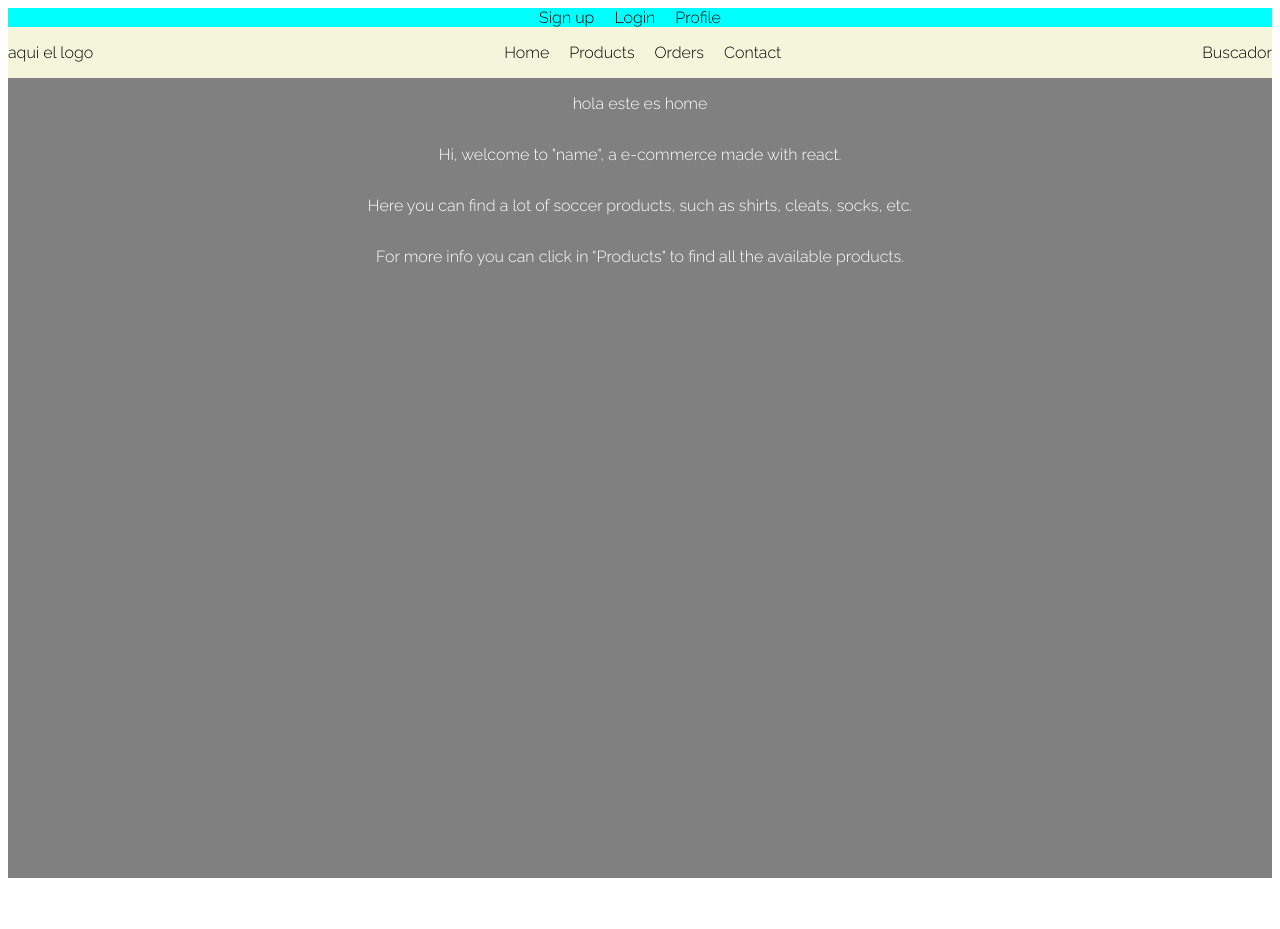
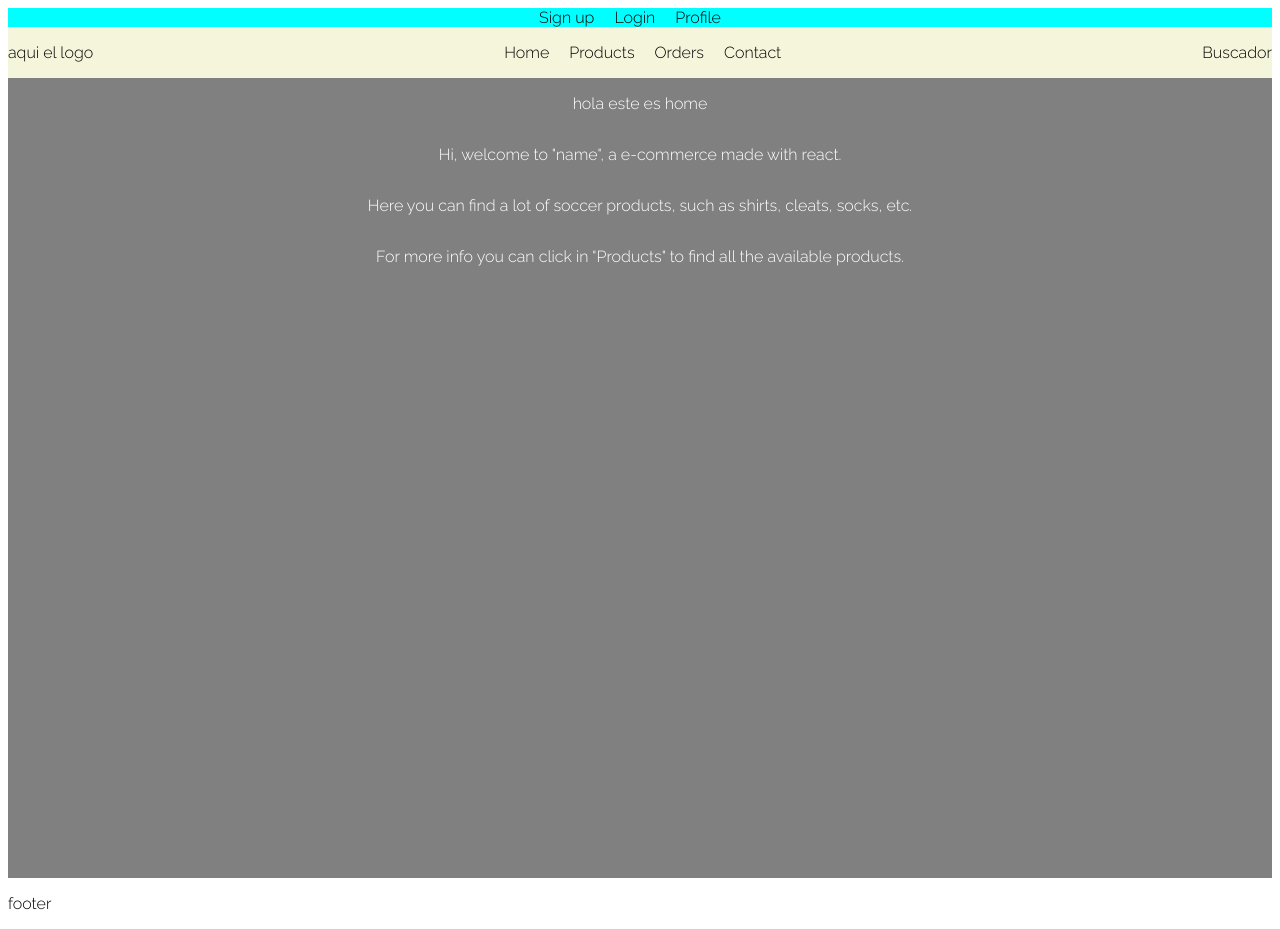
Before and after one commit to nblancoz/Full_project, a React (Vite) app: page / in a window 1280 px wide. Before the commit the page ends 886 px from the top, so only its background shows below. Built offline with nearby package versions, Linux system fonts and the light colour scheme.

Commit message:
show products with their own img

```diff
--- a/src/App.jsx
+++ b/src/App.jsx
@@ -8,6 +8,7 @@
 import { UserProvider } from "./context/UserContext/UserState";
 import Login from "./components/Login/Login";
 import Profile from "./components/Profile/Profile";
+import Footer from "./components/Footer/Footer";
 
 function App() {
   return (
@@ -23,6 +24,7 @@
               <Route path="/" element={<Home />} />
               <Route path="/products" element={<Products />} />
             </Routes>
+            <Footer />
           </BrowserRouter>
         </ProductProvider>
       </UserProvider>
--- /dev/null
+++ b/src/components/Footer/Footer.jsx
@@ -0,0 +1,12 @@
+import React from "react";
+import "./Footer.scss";
+
+const Footer = () => {
+  return (
+    <div className="footer">
+      <p>footer</p>
+    </div>
+  );
+};
+
+export default Footer;
--- a/src/components/Products/Products.jsx
+++ b/src/components/Products/Products.jsx
@@ -11,7 +11,7 @@
   }, []);
 
   return (
-    <>
+    <div className="container">
       <section className="sort">
         <Link>
           <span>Order Low-High</span>
@@ -25,7 +25,7 @@
           return (
             <section className="cardContainer">
               <div className="card" key={product.id}>
-                <img src="../src/assets/Portugal-HomeShirt.jpeg" alt="" />
+                <img src={product.img} alt="" />
                 <h2>{product.name}</h2>
                 <h3>{product.description}</h3>
                 <h3>{product.price}€</h3>
@@ -34,7 +34,7 @@
           );
         })}
       </div>
-    </>
+    </div>
   );
 };
 
--- a/src/components/Products/Products.scss
+++ b/src/components/Products/Products.scss
@@ -1,6 +1,9 @@
 .products {
   display: flex;
   flex-wrap: wrap;
+}
+.container {
+  height: 100vh;
 }
 
 .cardContainer {
@@ -11,7 +14,7 @@
 
 .card {
   box-sizing: border-box;
-  width: 200px;
+  width: 300px;
   margin: 5px;
   padding: 10px;
   border: 1px solid #ddd;
```
Also changed, not shown: src/components/Footer/Footer.scss (added).
